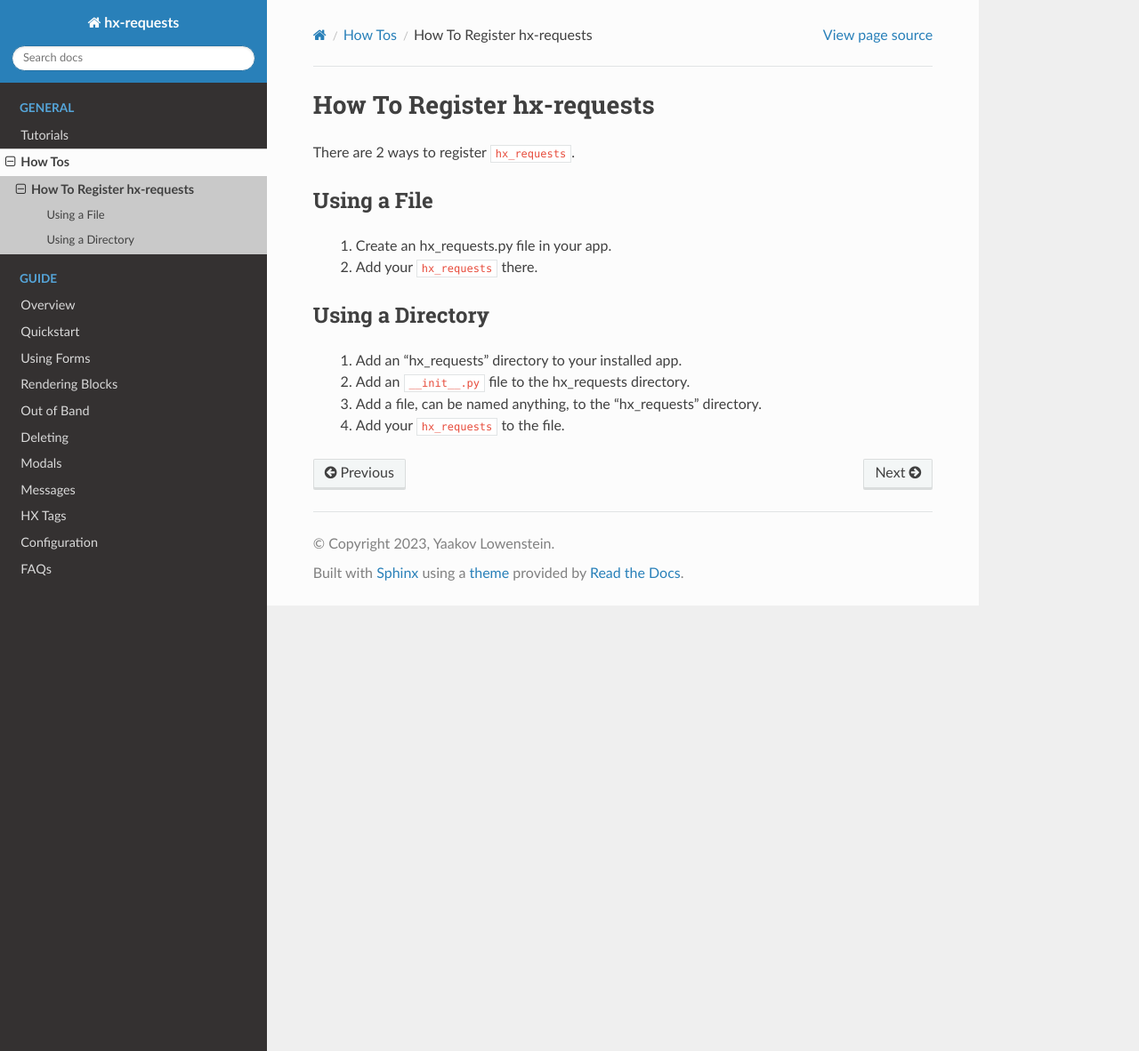
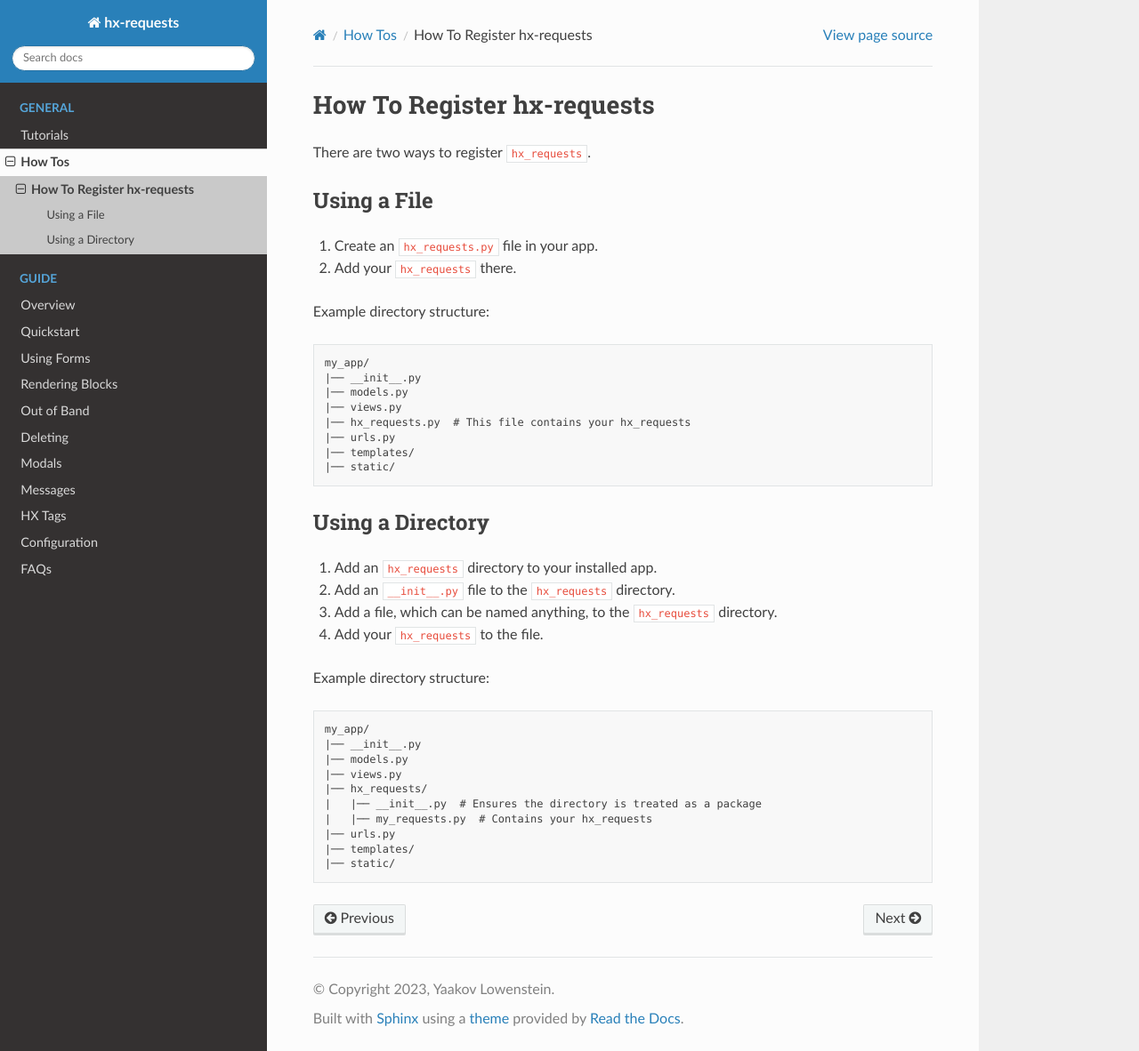
Before and after one commit to yaakovLowenstein/hx-requests, a Sphinx documentation site: the page built from docs/how_tos/register_hx_requests.rst, in a window 1280 px wide and 1182 px high. Shown: the whole window at 89% size. Built offline with Sphinx 7.4.7 and the Read the Docs theme 3.1.0, drawn with Linux system fonts in a browser that asks for light colours; pages that are not in the unit, such as notebooks, are missing from menus.

Commit message:
docs: Add example directory structures to how to register hx-requests docs

```diff
--- a/docs/how_tos/register_hx_requests.rst
+++ b/docs/how_tos/register_hx_requests.rst
@@ -1,18 +1,46 @@
 How To Register hx-requests
 ---------------------------
 
-There are 2 ways to register :code:`hx_requests`.
+There are two ways to register :code:`hx_requests`.
 
 Using a File
 ~~~~~~~~~~~~
 
- #. Create an hx_requests.py file in your app.
- #. Add your :code:`hx_requests` there.
+#. Create an :code:`hx_requests.py` file in your app.
+#. Add your :code:`hx_requests` there.
+
+Example directory structure:
+
+.. code-block:: text
+
+    my_app/
+    |── __init__.py
+    |── models.py
+    |── views.py
+    |── hx_requests.py  # This file contains your hx_requests
+    |── urls.py
+    |── templates/
+    |── static/
 
 Using a Directory
 ~~~~~~~~~~~~~~~~~
 
- #. Add an "hx_requests" directory to your installed app.
- #. Add an :code:`__init__.py` file to the hx_requests directory.
- #. Add a file, can be named anything, to the "hx_requests" directory.
- #. Add your :code:`hx_requests` to the file.
+#. Add an :code:`hx_requests` directory to your installed app.
+#. Add an :code:`__init__.py` file to the :code:`hx_requests` directory.
+#. Add a file, which can be named anything, to the :code:`hx_requests` directory.
+#. Add your :code:`hx_requests` to the file.
+
+Example directory structure:
+
+.. code-block:: text
+
+    my_app/
+    |── __init__.py
+    |── models.py
+    |── views.py
+    |── hx_requests/
+    |   |── __init__.py  # Ensures the directory is treated as a package
+    |   |── my_requests.py  # Contains your hx_requests
+    |── urls.py
+    |── templates/
+    |── static/
```
